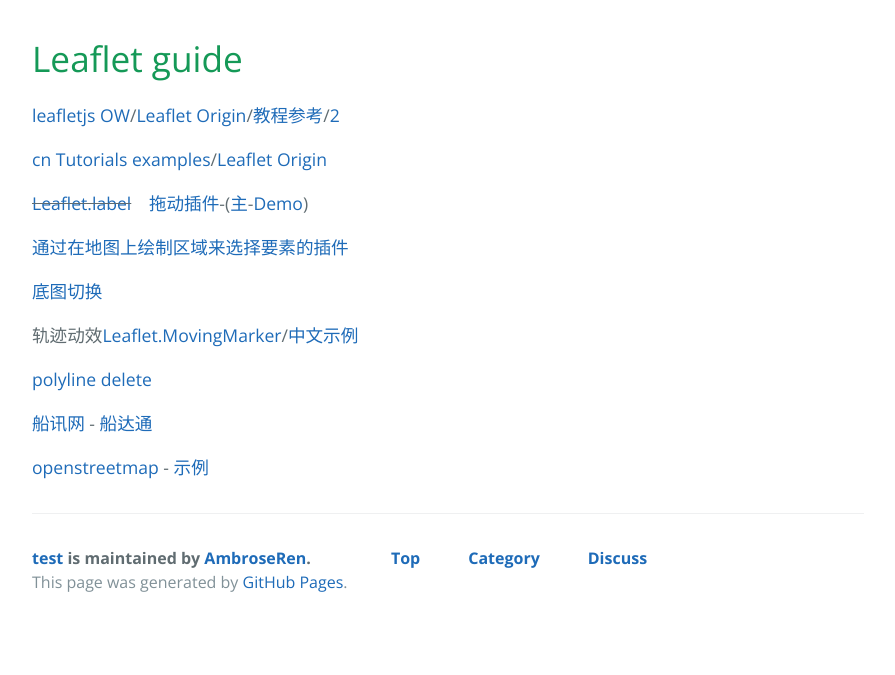
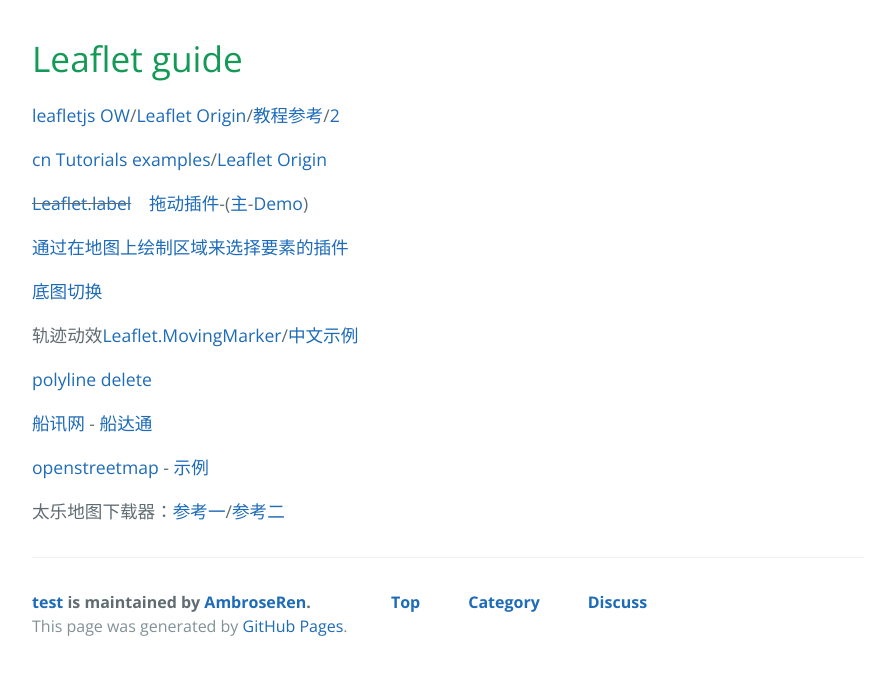
Before and after one commit to AmbroseRen/test, a Jekyll site: the page built from js/leaflet.md, in a window 1280 px wide. Shown: the top 675 px of the page, without its empty margins (192-1087 px from the left). Built offline with Jekyll 4.4.1, drawn with Linux system fonts in a browser that asks for light colours; our own code applies the rules of GitHub Pages for plain Markdown files; the repository's description, which GitHub fills in, is left out.

Commit message:
Update leaflet.md

```diff
--- a/js/leaflet.md
+++ b/js/leaflet.md
@@ -17,3 +17,5 @@
 [船讯网](https://www.shipxy.com/Ship/Index) - [船达通](http://www.shipdt.com/shipdt/#/)
 
 [openstreetmap](https://www.openstreetmap.org/) - [示例](https://www.openstreetmap.org/traces)
+
+太乐地图下载器：[参考一](https://blog.csdn.net/wo_buzhidao/article/details/78813086)/[参考二](https://www.jianshu.com/p/ea35e8cc122a)
```
